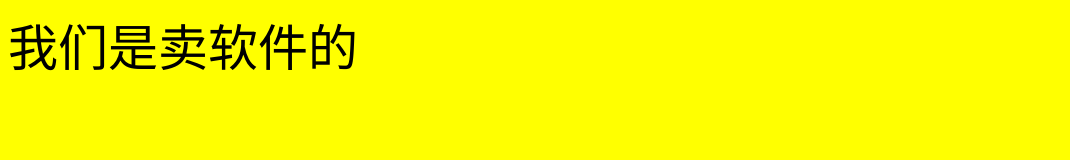
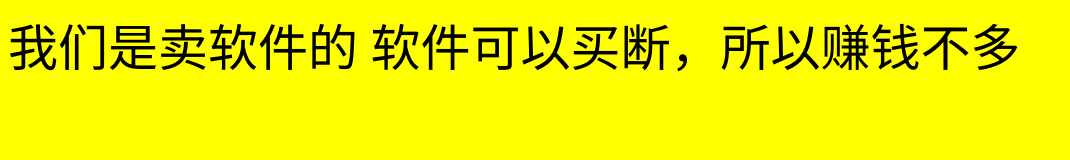
Before and after one commit to paixiaoxing1459/git-demo-1, a plain HTML site: page index.html in a window 1280 px wide. Shown: the whole page, without its empty margins (0-1070 px from the left). Drawn offline with Linux system fonts and the light colour scheme.

Commit message:
这是第一个分支版本

```diff
--- a/index.html
+++ b/index.html
@@ -10,7 +10,7 @@
 </head>
 
 <body>
-    我们是卖软件的
+    我们是卖软件的 软件可以买断，所以赚钱不多
 </body>
 
 </html>
```
